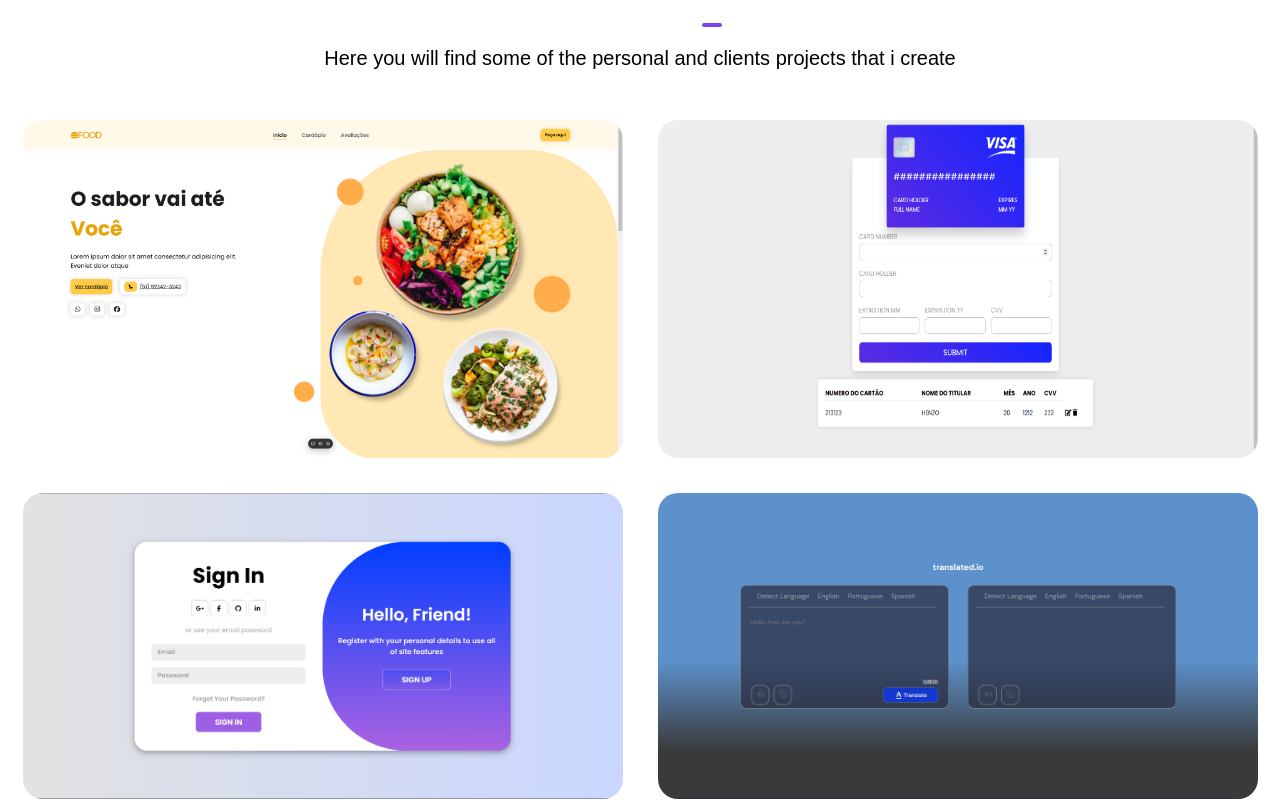
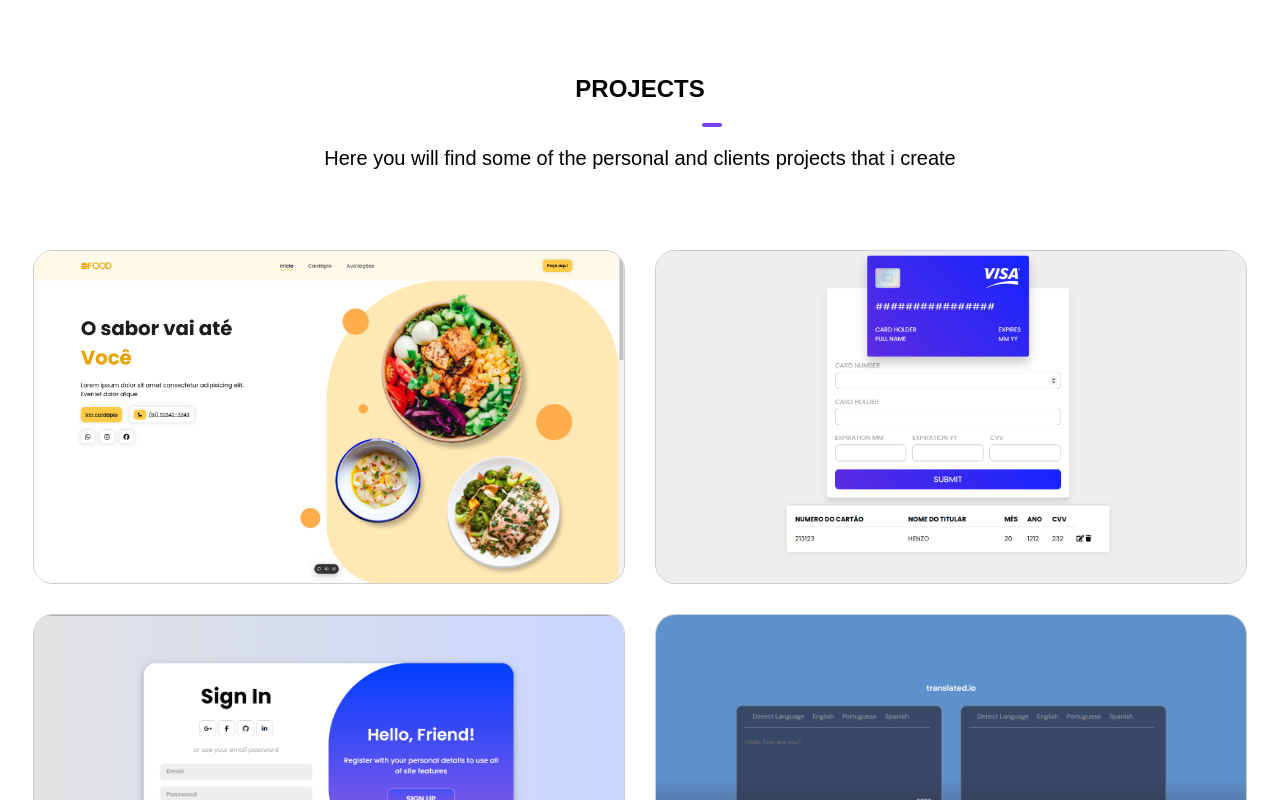
Before and after one commit to HenzoBragas/Portfolio, a React (Vite) app: page / in a window 1280 px wide. Shown: the part 1600-2400 px from the top of the page. Built offline with nearby package versions, Linux system fonts and the light colour scheme.

Commit message:
feat: added hook to function hover in the imagens with legends and buttons to github and site

```diff
--- a/src/components/Projects.jsx
+++ b/src/components/Projects.jsx
@@ -1,29 +1,49 @@
-import React from 'react';
-import LandingPage from '../assets/LandingPage.png';
-import Crud from '../assets/Crud.png';
-import LoginPage from '../assets/LoginPage.png';
-import TranslationApp from '../assets/TranslationApp.png'
-import '../styles/Projects.css'
+import React, { useState } from 'react';
+import useProject from '../hooks/useProject';
+import '../styles/Projects.css';
 
 function Projects() {
+    const [hoveredProject, setHoveredProject] = useState(null);
+    const project = useProject();
+
     return (
-        <>
-            <div className='ProjectsWrapper' id='project'>
-                    <h2>PROJECTS</h2>
-                    <div className="hr"></div>
-                    <h3 className="subtitle">
-                        Here you will find some of the personal and clients projects that i
-                       create
-                    </h3>
-                    <div className="containerProjects">
-                        <img src={LandingPage} />
-                        <img src={Crud} />
-                        <img src={LoginPage} />
-                        <img src={TranslationApp} />
+        <div className="projectsWrapper" id="project">
+            <h2>PROJECTS</h2>
+            <div className="hr"></div>
+            <div className="subtitle">
+                <p>Here you will find some of the personal and clients projects that i create</p>
+            </div>
+            <div className="containerProjects">
+                {project.map((project) => (
+                    <div
+                        key={project.id}
+                        className="projectItem"
+                        onMouseOver={() => setHoveredProject(project.id)}
+                        onMouseOut={() => setHoveredProject(null)}
+                    >
+
+                        <img src={project.image} alt={project.title} />
+
+
+                        {hoveredProject === project.id && (
+                            <div className="projectOverlay">
+                                <p>{project.title}</p>
+                                <p>{project.description}</p>
+                                <div className="btn-links">
+                                    <button onClick={() => window.open(project.github, '_blank')}>
+                                        GitHub
+                                    </button>
+                                    <button onClick={() => window.open(project.live, '_blank')}>
+                                        Acessar
+                                    </button>
+                                </div>
+                            </div>
+                        )}
                     </div>
+                ))}
             </div>
-        </>
-    )
+        </div>
+    );
 }
 
-export default Projects
+export default Projects;
--- /dev/null
+++ b/src/hooks/useProject.jsx
@@ -0,0 +1,45 @@
+import LandingPage from '../assets/LandingPage.png';
+import Crud from '../assets/Crud.png';
+import LoginPage from '../assets/LoginPage.png';
+import TranslationApp from '../assets/TranslationApp.png'
+
+function useProject() {
+    const projects = [
+        {
+          id: 1,
+          title: 'Landing Page',
+          description: 'Uma página inicial moderna e responsiva.',
+          image: LandingPage,
+          github: 'https://github.com/HenzoBragas/LandingPage--Food',
+          live: 'https://landingpagefood.vercel.app/',
+        },
+        {
+          id: 2,
+          title: 'CRUD App',
+          description: 'Aplicativo para cadastro de cartões.',
+          image: Crud,
+          github: 'https://github.com/HenzoBragas/CRUD',
+          live: 'https://crudapp.com',
+        },
+        {
+          id: 3,
+          title: 'Login Page',
+          description: 'Tela de login simples e intuitiva.',
+          image: LoginPage,
+          github: 'https://github.com/HenzoBragas/LoginPage-React',
+          live: 'https://loginpage-react.vercel.app/',
+        },
+        {
+          id: 4,
+          title: 'Translation App',
+          description: 'App que traduz textos em tempo real.',
+          image: TranslationApp,
+          github: 'https://github.com/HenzoBragas/TransalateApp',
+          live: 'https://translationapp.com',
+        },
+      ];
+
+      return projects;
+    }
+
+export default useProject
--- a/src/styles/AboutMe.css
+++ b/src/styles/AboutMe.css
@@ -83,4 +83,9 @@
   text-align: center;
   color: #666;
   font-weight: 600;
+  transition: scale 2.5s cubic-bezier(0.25, 1, 0.5, 1);
 }
+
+.overlay:hover{
+  transform: scale(1.1);
+}
--- a/src/styles/Projects.css
+++ b/src/styles/Projects.css
@@ -1,23 +1,99 @@
-.ProjectsWrapper h2{
+.projectsWrapper {
+  margin-top: 100px;
+  margin-bottom: 200px;
+}
+
+.projectsWrapper h2 {
   text-align: center;
   margin-bottom: 20px;
 }
-.ProjectsWrapper .subtitle{
+
+.projectsWrapper .subtitle {
   font-size: 20px;
   font-weight: 500;
-    margin-bottom: 50px;
+  margin-bottom: 80px;
 }
 
-.containerProjects{
+.containerProjects {
   display: flex;
   flex-wrap: wrap;
-    gap: 35px;
   text-align: center;
   justify-content: center;
-    margin-bottom: 50px;
+  margin-bottom: 100px;
 }
 
 .containerProjects img {
-    width: calc( 800px - 200px);
+  width: calc(790px - 200px);
   border-radius: 20px;
+  object-fit: cover;
 }
+
+.containerProjects {
+  display: flex;
+  flex-wrap: wrap; /* Faz com que as imagens se ajustem à largura do contêiner */
+  gap: 30px;
+  justify-content: center;
+  overflow: hidden; /
+}
+
+.projectItem img {
+  max-width: 100%; /* Garante que a imagem não ultrapasse o tamanho do contêiner */
+  height: auto; /* Mantém a proporção da imagem */
+  border-radius: 10px;
+  box-shadow: 0 4px 8px rgba(0, 0, 0, 0.1);
+}
+
+.projectItem {
+  overflow: hidden;
+  border: 1px solid #ccc;
+  border-radius: 20px;
+  display: flex;
+  transition: transform 0.3s;
+}
+
+.projectItem:hover {
+  transform: scale(1.02);
+}
+
+.projectOverlay {
+  position: absolute;
+  top: 0;
+  left: 0;
+  width: 100%;
+  height: 100%;
+  background: rgba(0, 0, 0, 0.8);
+  color: white;
+  display: flex;
+  flex-direction: column;
+  justify-content: center;
+  align-items: center;
+  opacity: 0;
+  transition: opacity 0.3s;
+}
+
+
+.projectItem:hover .projectOverlay {
+  opacity: 1;
+}
+.btn-links{
+    display: inline-block;
+
+}
+
+button {
+  display: inline-block;
+  margin-right: 10px;
+  margin: 5px;
+  padding: 8px 16px;
+  border: none;
+  border-radius: 4px;
+  background-color: #7843E9;
+  color: white;
+  cursor: pointer;
+  transition: background-color 0.3s;
+  font-weight: 600;
+}
+
+button:hover {
+  background: none;
+}
```
Lines whose indentation alone changed are shown as unchanged.
